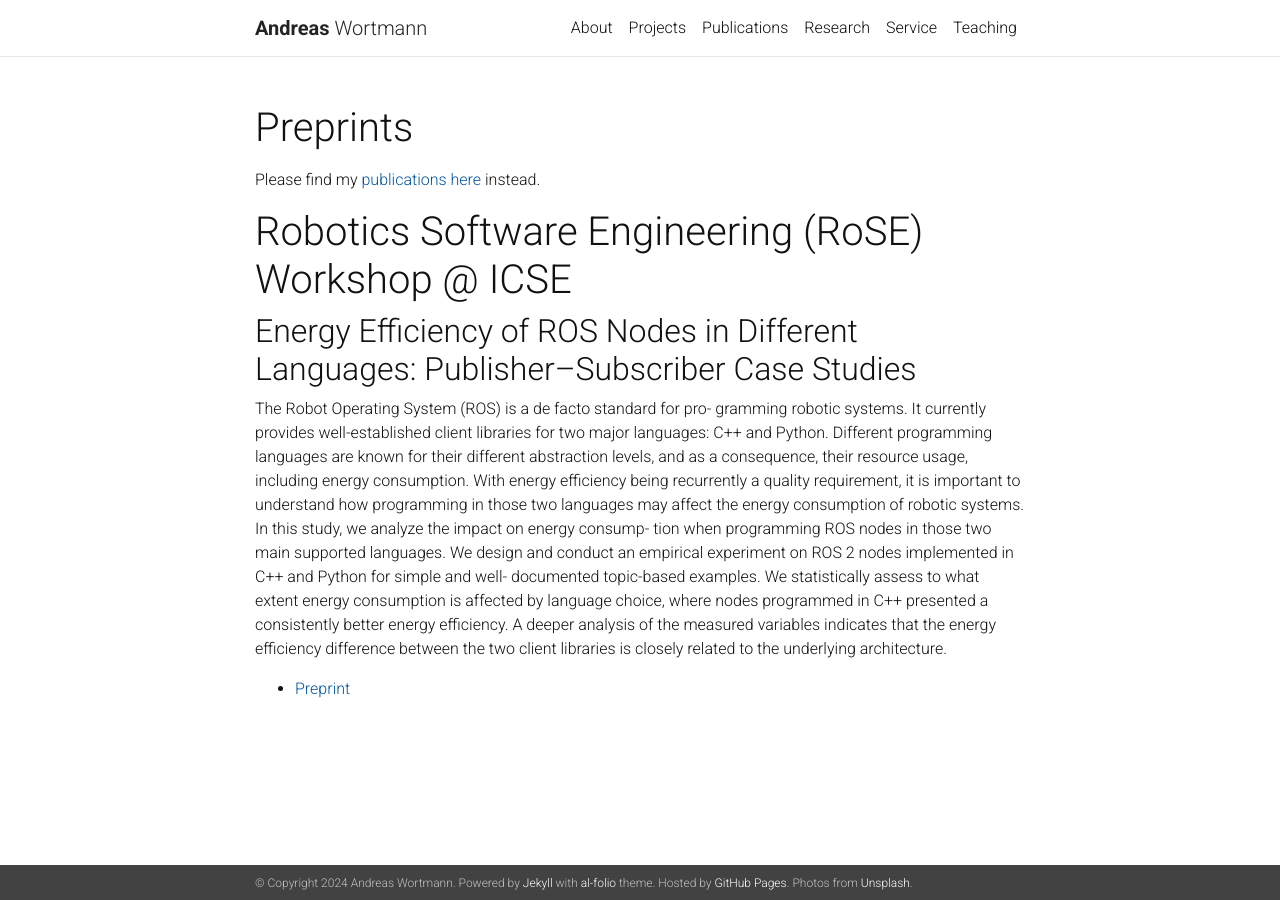
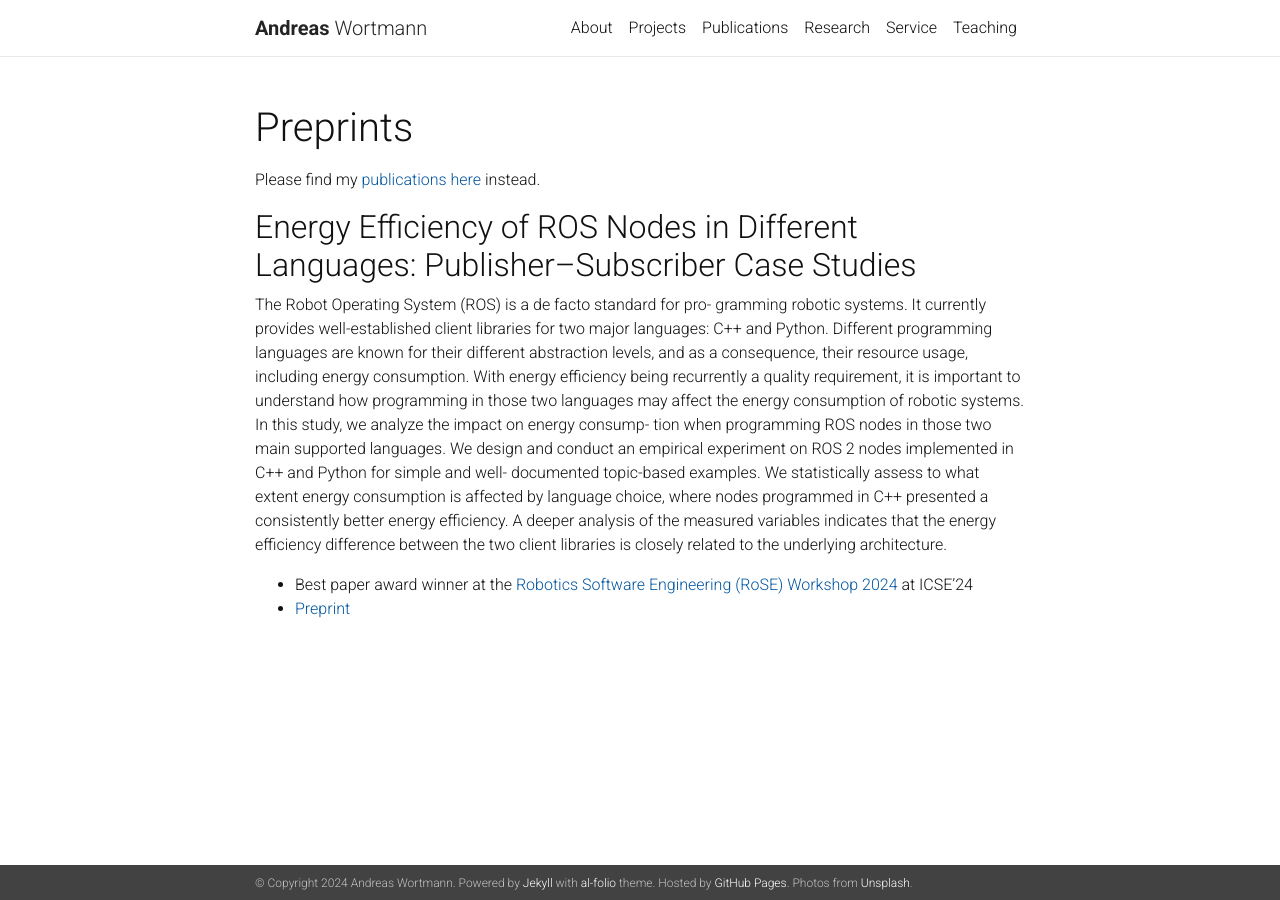
Before and after one commit to awortmann/awortmann.github.io, a Jekyll site: the page built from _pages/preprints.md, in a window 1280 px wide. Built offline with Jekyll 4.4.1, drawn with Linux system fonts in a browser that asks for light colours; nearby versions of some CDN libraries; a style sheet for code colours, icons or effects is not loaded.

Commit message:
Minor update

```diff
--- a/_pages/preprints.md
+++ b/_pages/preprints.md
@@ -8,10 +8,10 @@ nav: false
 
 Please find my [publications here](https://awortmann.github.io/publications/) instead.
 
-# Robotics Software Engineering (RoSE) Workshop @ ICSE
+## Energy Efficiency of ROS Nodes in Different Languages: Publisher–Subscriber Case Studies
 
-## Energy Efficiency of ROS Nodes in Different Languages: Publisher–Subscriber Case Studies
 
 The Robot Operating System (ROS) is a de facto standard for pro- gramming robotic systems. It currently provides well-established client libraries for two major languages: C++ and Python. Different programming languages are known for their different abstraction levels, and as a consequence, their resource usage, including energy consumption. With energy efficiency being recurrently a quality requirement, it is important to understand how programming in those two languages may affect the energy consumption of robotic systems. In this study, we analyze the impact on energy consump- tion when programming ROS nodes in those two main supported languages. We design and conduct an empirical experiment on ROS 2 nodes implemented in C++ and Python for simple and well- documented topic-based examples. We statistically assess to what extent energy consumption is affected by language choice, where nodes programmed in C++ presented a consistently better energy efficiency. A deeper analysis of the measured variables indicates that the energy efficiency difference between the two client libraries is closely related to the underlying architecture.
 
+- Best paper award winner at the [Robotics Software Engineering (RoSE) Workshop 2024](https://rose-workshops.github.io/rose2024/) at ICSE'24
 - [Preprint](https://github.com/awortmann/awortmann.github.io/raw/master/downloads/preprints/Energy_Efficiency_of_ROS_Nodes_in_Different_Languages_-_Publisher-Subscriber_Case_Studies.pdf)
```
